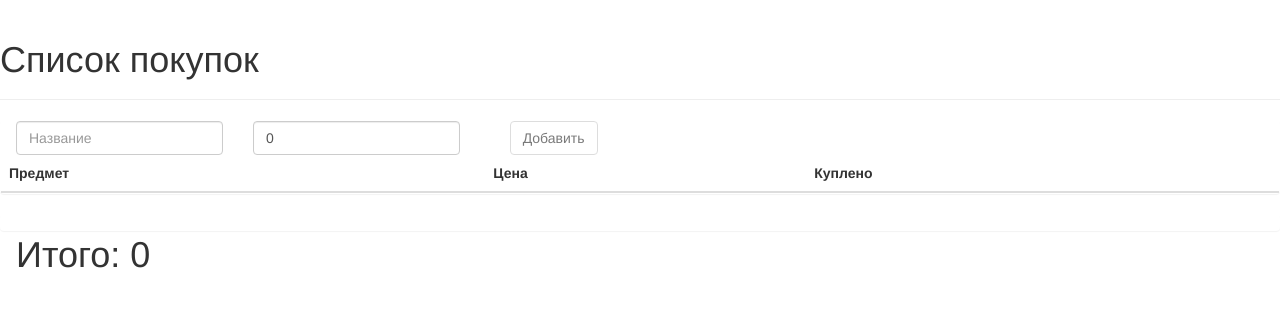
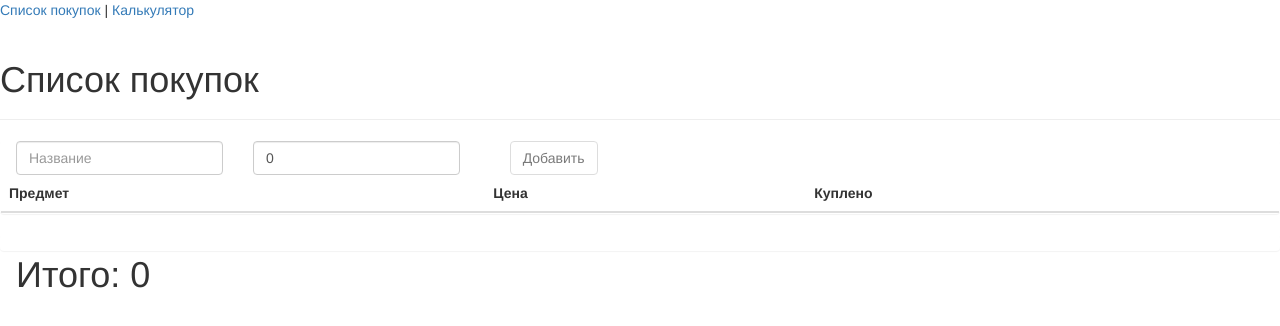
Before and after one commit to ryamchik/my-Angular-app, an Angular app: page / in a window 1280 px wide. Shown: the top 326 px of the page. Built offline with nearby package versions, Linux system fonts and the light colour scheme.

Commit message:
Добавлены элементы навигации

```diff
--- a/src/app/app.component.html
+++ b/src/app/app.component.html
@@ -1,39 +1,7 @@
-<div class="page-header">
-    <h1> Список покупок </h1>
-  </div>
-  <div class="panel">
-    <div class="form-inline">
-        <div class="form-group">
-            <div class="col-md-8">
-                <input class="form-control" [(ngModel)]="text" placeholder = "Название" #name="ngModel" required />
-            </div>
-        </div>
-        <div class="form-group">
-            <div class="col-md-6">
-                <input type="number" class="form-control" [(ngModel)]="price" placeholder="Цена" #sum="ngModel" required />
-            </div>
-        </div>
-        <div class="form-group">
-            <div class="col-md-offset-2 col-md-8">
-                <button [disabled]="name.invalid || sum.invalid" class="btn btn-default" (click)="addItem(text, price)">Добавить</button>
-            </div>
-        </div>
-    </div>
-    <table class="table table-striped">
-        <thead>
-            <tr>
-                <th>Предмет</th>
-                <th>Цена</th>
-                <th>Куплено</th>
-            </tr>
-        </thead>
-        <tbody>
-            <tr *ngFor="let item of items">
-                <td>{{item.purchase}}</td>
-                <td>{{item.price}}</td>
-                <td><input type="checkbox" [(ngModel)]="item.done" /></td>
-            </tr>
-        </tbody>
-    </table>
+<div>
+    <nav>
+        <a routerLink=""> Cписок покупок </a> |
+        <a routerLink="/calc"> Калькулятор </a>
+    </nav>
+    <router-outlet></router-outlet>
 </div>
-<child-comp [totalPrice]=getTotalSum() (emitter)="addJSONItem($event)"></child-comp>
--- a/src/app/app.component.ts
+++ b/src/app/app.component.ts
@@ -1,32 +1,10 @@
 import { Component } from '@angular/core';
-import { DataService } from './data.service';
-import { NgModel} from '@angular/forms';
-import { HttpService } from './http.service';
 import { Item } from './item';
+import {Router} from '@angular/router';
 
 @Component({
   selector: 'app-root',
   templateUrl: 'app.component.html',
   styleUrls: ['./app.component.css'],
-  providers: [DataService, HttpService]
 })
-export class AppComponent {
-  text: string = "";
-  price: number = 0;
-
-  constructor(private dataService: DataService){}
-
-  items = this.dataService.getItems();
-
-  addItem(text: string, price: number): void {
-    this.dataService.addItem(text, price);
-  }
-  getTotalSum(): number{
-    return this.dataService.getTotalSum();
-  }
-  addJSONItem(shoppingList: Item[]){
-    shoppingList.forEach(element => {
-      this.items.push(element);
-    });
-  }
-}
+export class AppComponent {}
--- a/src/app/app.module.ts
+++ b/src/app/app.module.ts
@@ -5,10 +5,18 @@ import { AppRoutingModule } from './app-routing.module';
 import { AppComponent } from './app.component';
 import { ChildComponent } from './child.component';
 import { HttpClientModule } from '@angular/common/http';
+import {Routes, RouterModule} from '@angular/router';
+import { ShoppingListComponent } from './shoppingList.component';
+import { CalcComponent } from './calc.component';
+
+const appRoutes: Routes =[
+  { path: '', component: ShoppingListComponent},
+  { path: 'calc', component: CalcComponent}
+];
 
 @NgModule({
-  declarations: [AppComponent, ChildComponent],
-  imports: [BrowserModule,FormsModule, HttpClientModule],
+  declarations: [AppComponent, ChildComponent, ShoppingListComponent, CalcComponent],
+  imports: [BrowserModule, FormsModule, HttpClientModule, RouterModule.forRoot(appRoutes)],
   bootstrap: [AppComponent]
 })
 export class AppModule { }
--- /dev/null
+++ b/src/app/calc.component.html
@@ -0,0 +1 @@
+<div></div>
--- a/src/app/data.service.ts
+++ b/src/app/data.service.ts
@@ -2,6 +2,7 @@ import { Item } from "./item";
 
 export class DataService{
     totalSum: number = 0;
+
     items: Item[] = [];
 
     addItem(text: string, price: number): void {
--- /dev/null
+++ b/src/app/shoppingList.component.html
@@ -0,0 +1,39 @@
+<div class="page-header">
+    <h1> Список покупок </h1>
+  </div>
+  <div class="panel">
+    <div class="form-inline">
+        <div class="form-group">
+            <div class="col-md-8">
+                <input class="form-control" [(ngModel)]="text" placeholder = "Название" #name="ngModel" required />
+            </div>
+        </div>
+        <div class="form-group">
+            <div class="col-md-6">
+                <input type="number" class="form-control" [(ngModel)]="price" placeholder="Цена" #sum="ngModel" required />
+            </div>
+        </div>
+        <div class="form-group">
+            <div class="col-md-offset-2 col-md-8">
+                <button [disabled]="name.invalid || sum.invalid" class="btn btn-default" (click)="addItem(text, price)">Добавить</button>
+            </div>
+        </div>
+    </div>
+    <table class="table table-striped">
+        <thead>
+            <tr>
+                <th>Предмет</th>
+                <th>Цена</th>
+                <th>Куплено</th>
+            </tr>
+        </thead>
+        <tbody>
+            <tr *ngFor="let item of items">
+                <td>{{item.purchase}}</td>
+                <td>{{item.price}}</td>
+                <td><input type="checkbox" [(ngModel)]="item.done" /></td>
+            </tr>
+        </tbody>
+    </table>
+</div>
+<child-comp [totalPrice]=getTotalSum() (emitter)="addJSONItem($event)"></child-comp>
--- /dev/null
+++ b/src/app/shoppingList.component.ts
@@ -0,0 +1,31 @@
+import { Component } from '@angular/core';
+import { DataService } from './data.service';
+import { NgModel} from '@angular/forms';
+import { HttpService } from './http.service';
+import { Item } from './item';
+
+@Component({
+  selector: 'shopping-list',
+  templateUrl: 'shoppingList.component.html',
+  providers: [DataService, HttpService]
+})
+export class ShoppingListComponent {
+  text: string = "";
+  price: number = 0;
+
+  constructor(private dataService: DataService){}
+
+  items = this.dataService.getItems();
+
+  addItem(text: string, price: number): void {
+    this.dataService.addItem(text, price);
+  }
+  getTotalSum(): number{
+    return this.dataService.getTotalSum();
+  }
+  addJSONItem(shoppingList: Item[]){
+    shoppingList.forEach(element => {
+      this.items.push(element);
+    });
+  }
+}
--- a/src/index.html
+++ b/src/index.html
@@ -2,6 +2,7 @@
 <html lang="en">
 <head>
   <meta charset="utf-8">
+  <base href="/" />
   <title>MyAngularApp</title>
   <meta name="viewport" content="width=device-width, initial-scale=1">
     <link rel="stylesheet" href="https://maxcdn.bootstrapcdn.com/bootstrap/3.3.2/css/bootstrap.min.css">
```
Also changed, not shown: src/app/calc.component.ts (added, +7 -0 lines).
